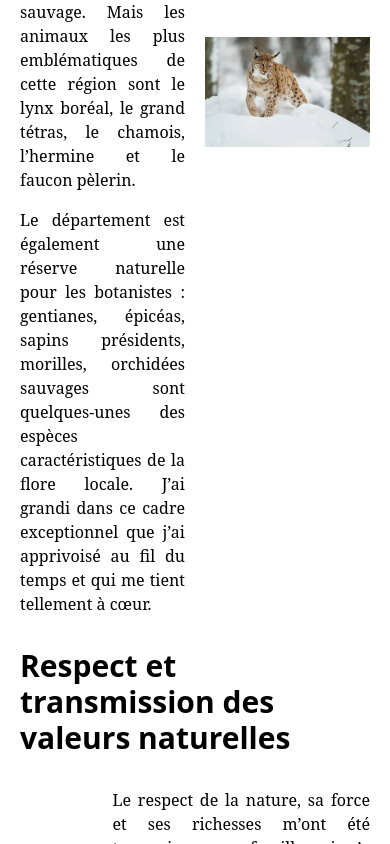
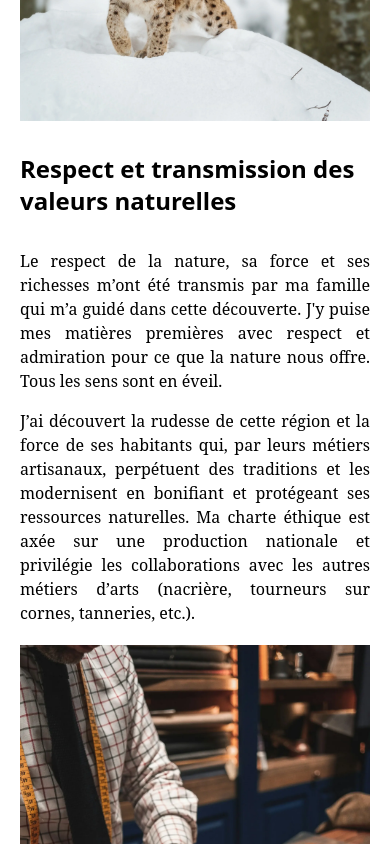
Before and after one commit to clementstorne/AlainRichardCouture, a Next.js app: page /a-propos in a window 390 px wide. Shown: the part 1156-2000 px from the top of the page. Built offline with nearby package versions, Linux system fonts and the light colour scheme.

Commit message:
about page mobile devices

```diff
--- a/src/app/a-propos/page.tsx
+++ b/src/app/a-propos/page.tsx
@@ -16,9 +16,9 @@ const page = () => {
       <Navbar />
       <main
         className={cn(
-          "max-w-240 min-h-screen mt-138 mb-8 flex flex-col items-center justify-center space-y-8",
-          "mx-5",
-          "md:mx-auto"
+          "max-w-240 min-h-screen mb-8 flex flex-col items-center justify-center space-y-8",
+          "mx-5 mt-100 ",
+          "md:mx-auto md:mt-138 "
         )}
       >
         <Title textColor="text-white" className="bg-jura bg-center bg-cover">
@@ -28,7 +28,12 @@ const page = () => {
         <section className="space-y-8">
           <h2>Mes racines jurassiennes : la source de mon inspiration</h2>
 
-          <div className="grid grid-cols-2 gap-5 items-center">
+          <div
+            className={cn(
+              "flex flex-col gap-5 items-center",
+              "md:grid md:grid-cols-2"
+            )}
+          >
             <div className="space-y-4 text-justify">
               <p>
                 Mes racines jurassiennes sont mon point d’ancrage et la source
@@ -65,7 +70,12 @@ const page = () => {
         <section className="space-y-8">
           <h2>Respect et transmission des valeurs naturelles</h2>
 
-          <div className="grid grid-cols-4 gap-5 items-center">
+          <div
+            className={cn(
+              "flex flex-col-reverse gap-5 items-center",
+              "md:grid md:grid-cols-4"
+            )}
+          >
             <Image
               className="w-full"
               src="/img/artisan.webp"
@@ -98,7 +108,12 @@ const page = () => {
         <section className="space-y-8">
           <h2>Une passion pour la mode et les matières nobles</h2>
 
-          <div className="grid grid-cols-4 gap-5 items-center">
+          <div
+            className={cn(
+              "flex flex-col gap-5 items-center",
+              "md:grid md:grid-cols-4"
+            )}
+          >
             <p className="col-span-3 space-y-4 text-justify">
               Passionné de mode et de style, je me suis formé aux techniques de
               couture, fourrures et vêtements de peaux. Ces dernières sont
@@ -123,7 +138,12 @@ const page = () => {
         <section className="space-y-8">
           <h2>Des matières premières responsables et traçables</h2>
 
-          <div className="grid grid-cols-7 gap-5 items-center">
+          <div
+            className={cn(
+              "flex flex-col-reverse gap-5 items-center",
+              "md:grid md:grid-cols-7"
+            )}
+          >
             <Image
               className="col-span-3 w-full"
               src="/img/fourrure.webp"
@@ -146,7 +166,12 @@ const page = () => {
         <section className="space-y-8">
           <h2>Des tenues chics et actuelles</h2>
 
-          <div className="grid grid-cols-4 gap-5 items-center">
+          <div
+            className={cn(
+              "flex flex-col gap-5 items-center",
+              "md:grid md:grid-cols-4"
+            )}
+          >
             <p className="col-span-3 space-y-4 text-justify">
               Je crée des tenues chics et actuelles, chaudes et sensuelles qui
               se portent au quotidien ou pour un événement spécial. Osez à
--- a/src/app/globals.css
+++ b/src/app/globals.css
@@ -82,10 +82,10 @@
   }
 
   h1 {
-    @apply text-5xl text-center uppercase font-sans;
+    @apply text-3xl md:text-5xl text-center uppercase font-sans;
   }
 
   h2 {
-    @apply text-3xl;
+    @apply text-2xl md:text-3xl;
   }
 }
--- a/src/components/Title.tsx
+++ b/src/components/Title.tsx
@@ -14,8 +14,10 @@ const Title = ({
   return (
     <div
       className={cn(
-        "absolute top-20 w-full h-118",
+        "absolute top-20 w-full",
         "flex justify-center items-center",
+        "h-80",
+        "md:h-118",
         className
       )}
     >
--- a/tailwind.config.ts
+++ b/tailwind.config.ts
@@ -135,6 +135,7 @@ const config = {
         inter: ["var(--font-inter)"],
       },
       spacing: {
+        "100": "400px",
         "118": "472px",
         "138": "552px",
       },
```
